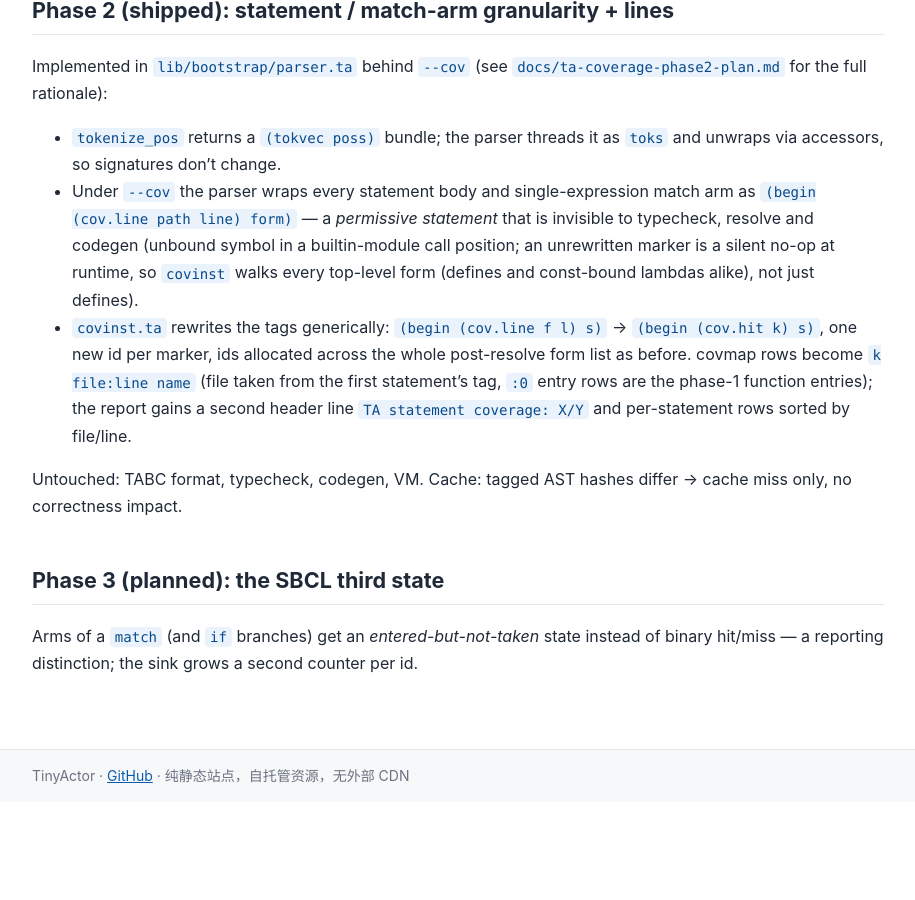
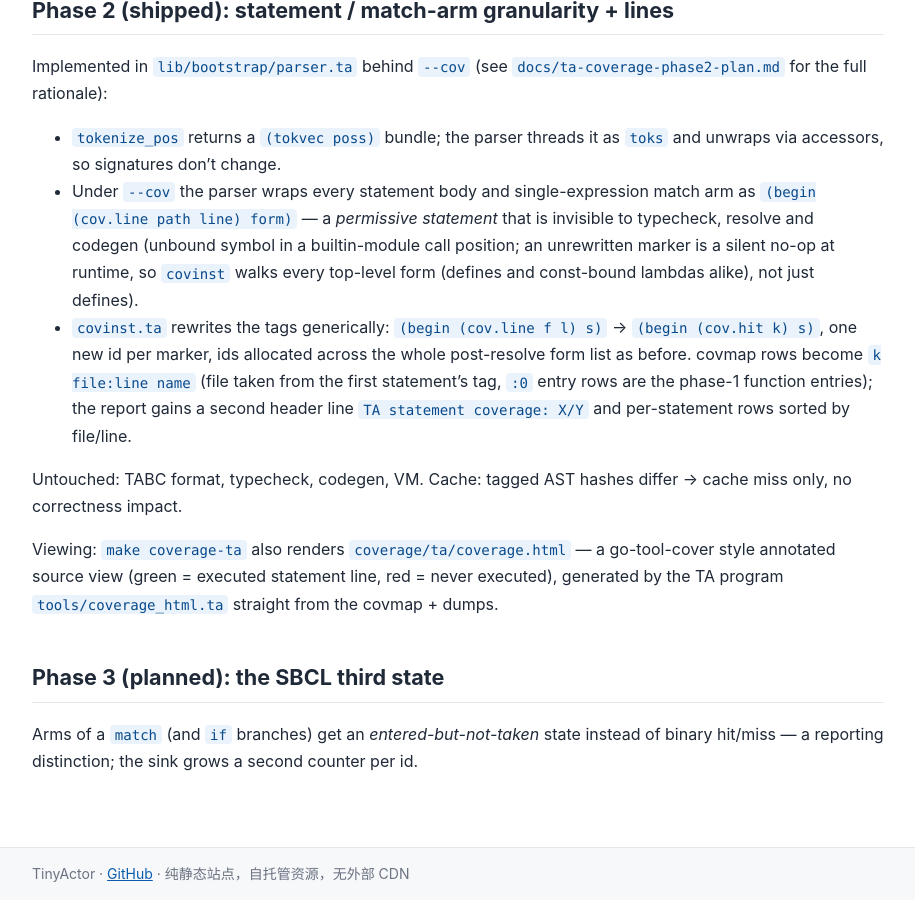
Before and after one commit to tiancaiamao/tinyactor, a Jekyll site: the page built from docs/coverage-design.md, in a window 1280 px wide and 900 px high, scrolled down 2029 px. Shown: the whole window, without its empty margins (182-1097 px from the left). Built offline with Jekyll 4.4.1, drawn with Linux system fonts in a browser that asks for light colours; our own code applies the rules of GitHub Pages for plain Markdown files; before the commit the page ends 2831 px from its top, so only the background shows below that.

Commit message:
coverage: TA-native go-cover-style HTML report (tools/coverage_html.ta)
make coverage-ta now also renders coverage/ta/coverage.html — annotated
source per file, green = executed statement line, red = never executed,
grey = no statement, with per-line hit counts (same visual language as
'go tool cover -html').

The generator is a plain TA program at the user layer: it only reads the
covmap/dump file formats, imports nothing but stdlib, and never enters
the bootstrap image. Line-level semantics match go cover: a line is
green when any statement on it ran; per-id statement coverage stays in
report.txt / the gate.

Smoke-tested via run_cli_tests.sh (--cov prog -> html has hit + miss
lines); verified line-for-line against report.txt on the full bootstrap
image (5000/5000 statement lines agree).

```diff
--- a/docs/coverage-design.md
+++ b/docs/coverage-design.md
@@ -89,6 +89,11 @@ Implemented in `lib/bootstrap/parser.ta` behind `--cov` (see
 Untouched: TABC format, typecheck, codegen, VM. Cache: tagged AST hashes
 differ → cache miss only, no correctness impact.
 
+Viewing: `make coverage-ta` also renders `coverage/ta/coverage.html` — a
+go-tool-cover style annotated source view (green = executed statement
+line, red = never executed), generated by the TA program
+`tools/coverage_html.ta` straight from the covmap + dumps.
+
 ## Phase 3 (planned): the SBCL third state
 
 Arms of a `match` (and `if` branches) get an *entered-but-not-taken*
```
Also changed, not shown: 3 other files.
